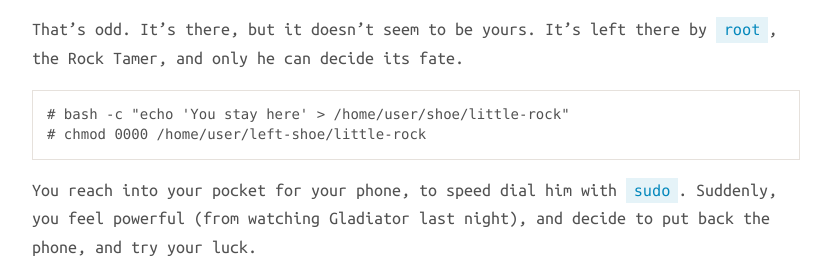
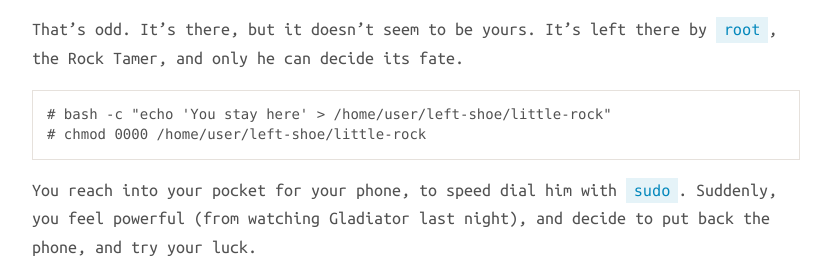
Before and after one commit to ervinb/ervinb.github.io, a Jekyll site: the page built from _posts/2017-08-16-casually-removing-root-files.md, in a window 1280 px wide and 900 px high, scrolled down 605 px. Shown: the part 154-433 px from the top of the window, without its empty margins (224-1055 px from the left). Built offline with Jekyll 4.4.1, drawn with Linux system fonts in a browser that asks for light colours; nearby versions of some CDN libraries; comment, search, counter and statistics services are not loaded.

Commit message:
Fix path

````diff
--- a/_posts/2017-08-16-casually-removing-root-files.md
+++ b/_posts/2017-08-16-casually-removing-root-files.md
@@ -26,7 +26,7 @@ That's odd. It's there, but it doesn't seem to be yours. It's left there by
 `root`, the Rock Tamer, and only he can decide its fate.
 
 ```
-# bash -c "echo 'You stay here' > /home/user/shoe/little-rock"
+# bash -c "echo 'You stay here' > /home/user/left-shoe/little-rock"
 # chmod 0000 /home/user/left-shoe/little-rock
 ```
 
````
